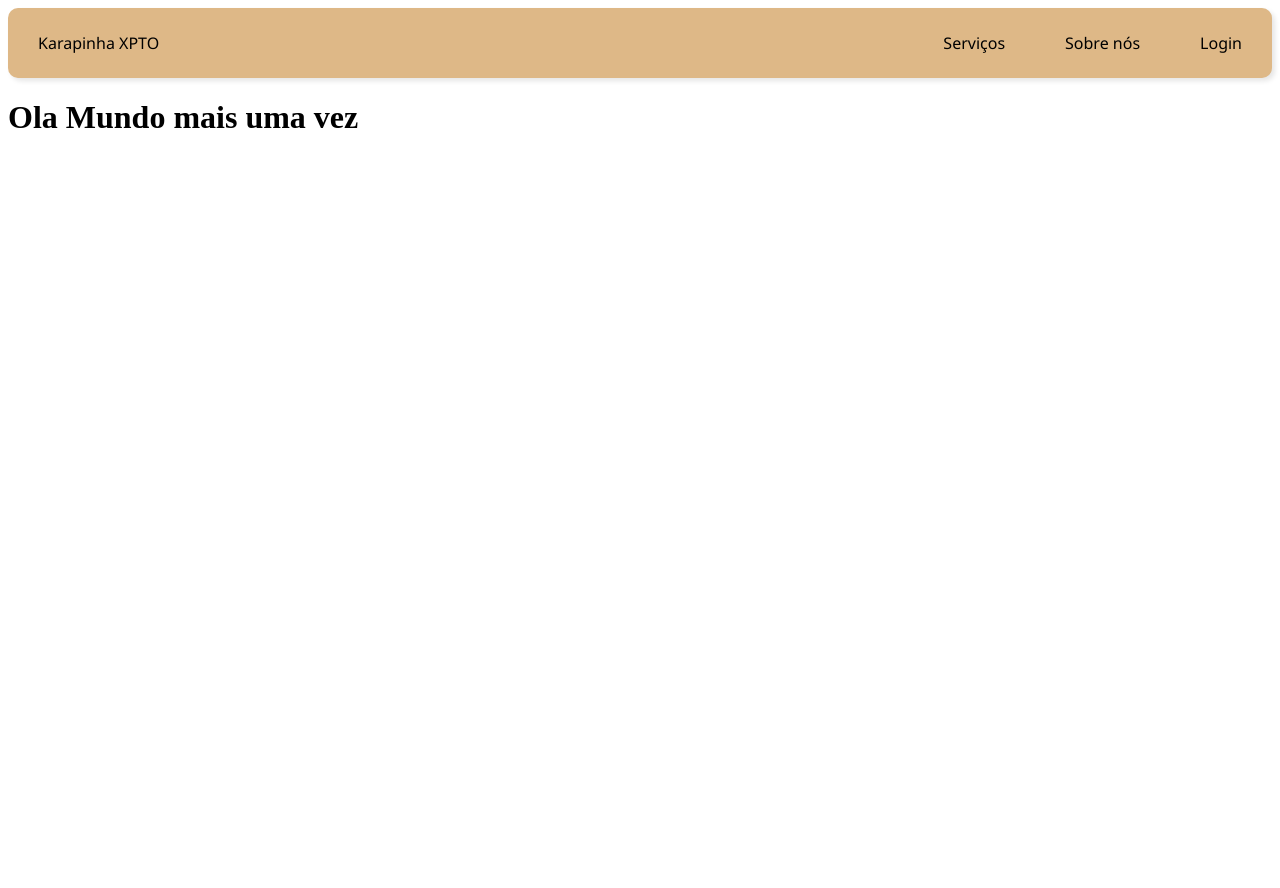
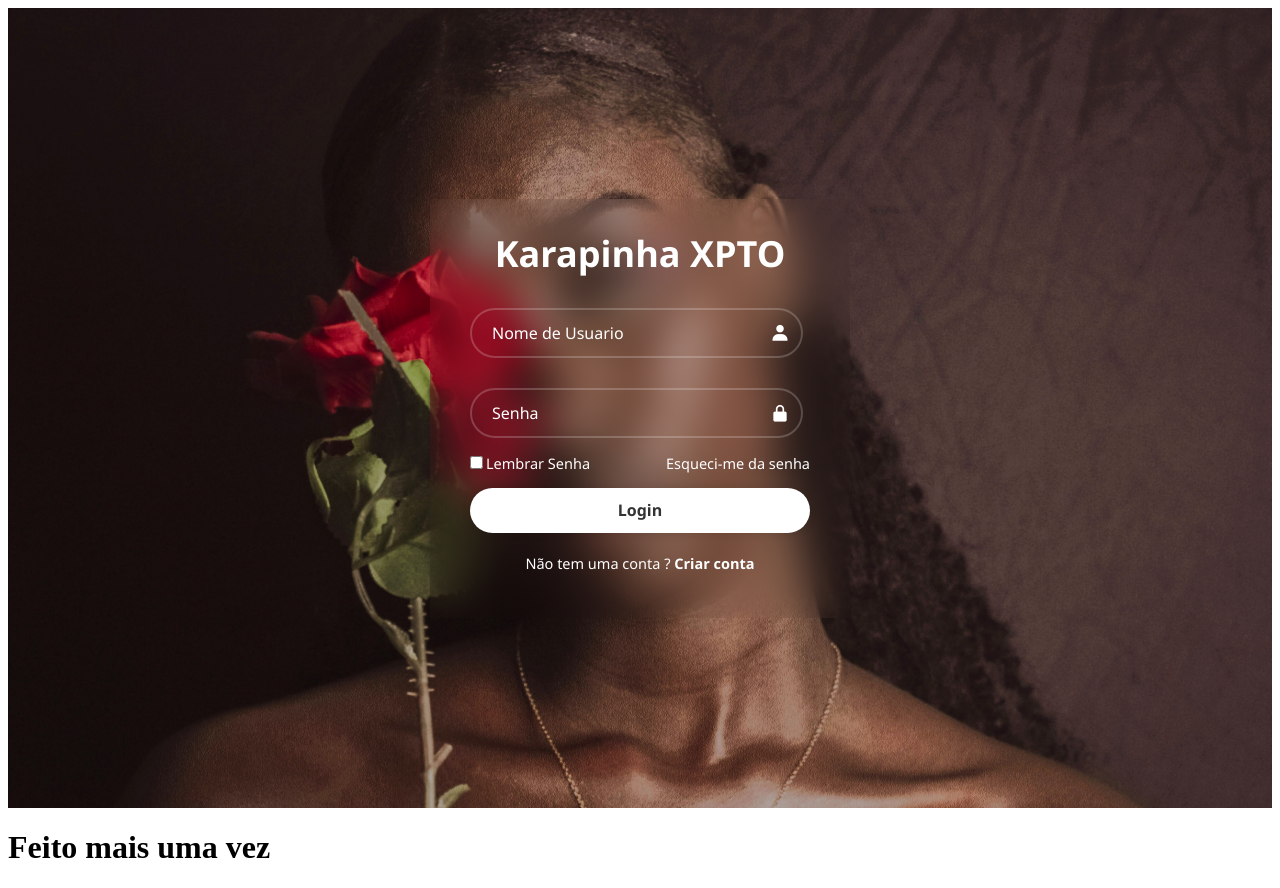
Before and after one commit to williamazevedo1610/KarapinhaXPTO, an Angular app: page / in a window 1280 px wide. Before the commit the page ends 800 px from the top, so only its background shows below. Built offline with nearby package versions, Linux system fonts and the light colour scheme.

Commit message:
Pagina de Login

```diff
--- a/src/app/app.component.html
+++ b/src/app/app.component.html
@@ -1,3 +1,5 @@
-<app-menu></app-menu>
 
-<h1>Ola Mundo mais uma vez</h1>
+
+<app-login></app-login>
+
+<h1>Feito mais uma vez</h1>
--- a/src/app/components/login/login.component.css
+++ b/src/app/components/login/login.component.css
@@ -1,4 +1,116 @@
-body{
-    font-family: 'Poppins', sans-serif;
-    background-color: burlywood;
+
+
+
+*{
+    margin: 0;
+    padding: 0;
+    box-sizing: border-box;
+    font-family: 'Segoe UI', Tahoma, Geneva, Verdana, sans-serif;
 }
+.principal{
+    display: flex;
+    justify-content: center;
+    align-items: center;
+    min-height: 100vh;
+    background: url(fundoLogin2.jpg) no-repeat;
+    /*background-color: chocolate;*/
+    background-size: cover;
+    background-position: center;
+}
+
+.wrapper{
+    width: 420px;
+    background-color: purple;
+    background: transparent;
+    backdrop-filter: blur(20px);
+    color: #fff;
+    border: 10px;
+    padding: 30px 40px;
+}
+
+.wrapper h1{
+    font-size: 36px;
+    text-align: center;
+}
+
+.wrapper .input-box{
+    position: relative;
+    width: 100%;
+    height: 50px;
+    margin: 30px 0;
+}
+
+.input-box input{
+    width: 98%;
+    height: 100%;
+    background-color: transparent;
+    border: none;
+    outline: none;
+    border: 2px solid rgba(255, 255, 255, .2);
+    border-radius: 40px;
+    font-size: 16px ;
+    color: #fff;
+    padding: 20px 45px 20px 20px;
+}
+
+.input-box input::placeholder{
+    color: white;
+}
+
+.input-box i{
+    position: absolute;
+    right: 20px;
+    top: 50%;
+    transform: translateY(-50%);
+    font-size: 20px;
+}
+
+.wrapper .remember-forgot{
+    display: flex;
+    justify-content: space-between;
+    font-size: 14.5px;
+    margin: -15px 0 15px;
+}
+
+.remember-forgot label input{
+    accent-color: #fff;
+    margin-right: 3px;
+}
+
+.remember-forgot a{
+    color: #fff;
+    text-decoration: none;
+}
+.remember-forgot a:hover{
+    text-decoration: underline;
+}
+
+.wrapper .btn{
+    width: 100%;
+    height: 45px;
+    background: #fff;
+    border: none;
+    outline: none;
+    border-radius: 40px;
+    box-shadow: 0 0 10px rgba(0, 0, 0, .1);
+    cursor: pointer;
+    font-size: 16px;
+    color: #333;
+    font-weight: 600;
+}
+.wrapper .register-link{
+    font-size: 14.5px;
+    text-align: center;
+    margin: 20px 0 15px;
+}
+
+.register-link p a {
+    color: #fff;
+    text-decoration: none;
+    font-weight: 600;
+}
+
+.register-link p a:hover{
+    text-decoration: underline;
+
+}
--- a/src/app/components/login/login.component.html
+++ b/src/app/components/login/login.component.html
@@ -1,12 +1,28 @@
 
 <head>
-    <meta charset="UTF-8">
-    <meta name="viewport" content="width=device-width, initial-scale=1.0">
-    <link rel="stylesheet" href="login.component.css">
-    <title>Login</title>
-    <link href="https://cdn.jsdelivr.net/npm/bootstrap@5.3.3/dist/css/bootstrap.min.css" rel="stylesheet" integrity="sha384-QWTKZyjpPEjISv5WaRU9OFeRpok6YctnYmDr5pNlyT2bRjXh0JMhjY6hW+ALEwIH" crossorigin="anonymous">--
+    <link href='https://unpkg.com/boxicons@2.1.4/css/boxicons.min.css' rel='stylesheet'>
 </head>
-<body>
-    <h1>Tela Login</h1>
+<div class="principal">
+<div class="wrapper">
+    <form action="">
+        <h1>Karapinha XPTO</h1>
+        <div class="input-box">
+            <input type="text" placeholder="Nome de Usuario" required>
+            <i class='bx bxs-user'></i>
+        </div>
+        <div class="input-box">
+            <input type="password" placeholder="Senha" required>
+            <i class='bx bxs-lock-alt'></i>
+        </div>
 
-</body>
+        <div class="remember-forgot">
+            <label><input type="checkbox">Lembrar Senha</label>
+            <a href="#">Esqueci-me da senha</a>
+        </div>
+        <button type="submit" class="btn">Login</button>
+        <div class="register-link">
+            <p>Não tem uma conta ? <a href="#">Criar conta</a></p>
+        </div>
+    </form>
+</div>
+</div>
```
Also changed, not shown: src/app/components/login/fundoLogin2.jpg (added), src/app/components/login/fundologin.jpg (added).
